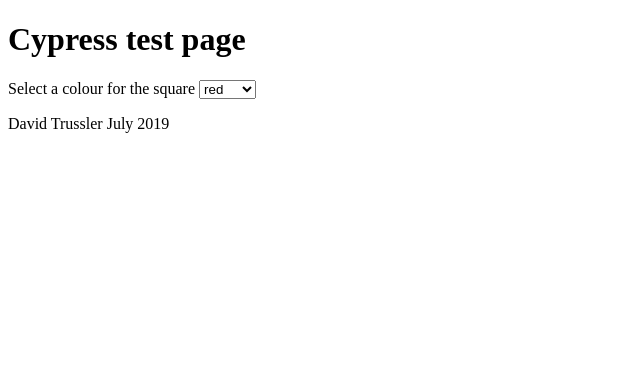
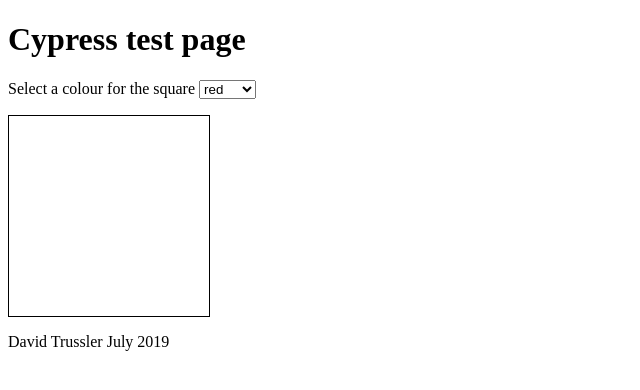
Before and after one commit to davidtrussler/DLT_Cypress, a website: page index.html in a window 1280 px wide. Shown: the whole page, without its empty margins (0-640 px from the left). Drawn offline with Linux system fonts and the light colour scheme.

Commit message:
Adds styles

```diff
--- a/index.html
+++ b/index.html
@@ -2,6 +2,7 @@
 <html lang="en">
   <head>
     <title>Cypress test page</title>
+    <link rel="stylesheet" type="text/css" href="/styles/main.css">
   </head>
   <body>
     <header>
--- /dev/null
+++ b/styles/main.css
@@ -0,0 +1,6 @@
+#testSquare {
+  width: 200px;
+  height: 200px;
+  border: solid 1px;
+  margin: 1rem 0;
+}
```
